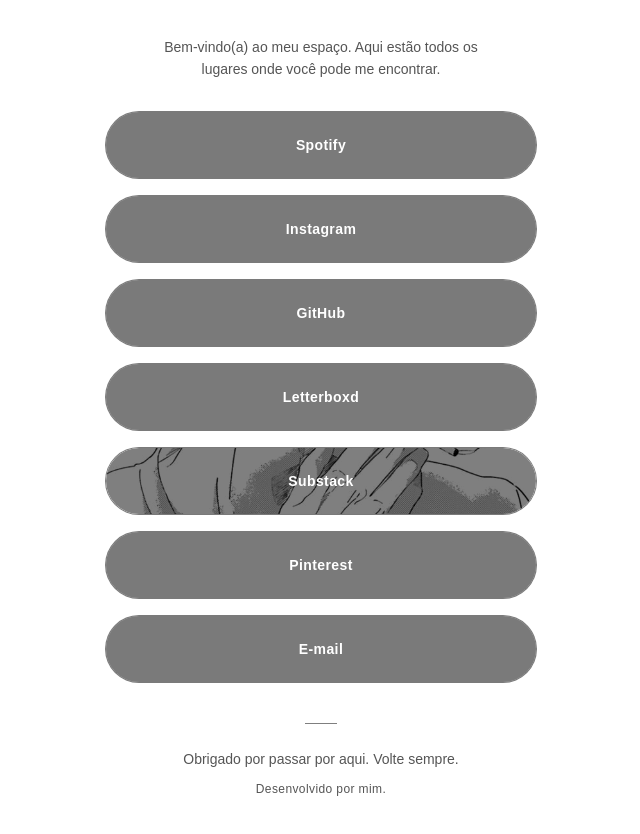
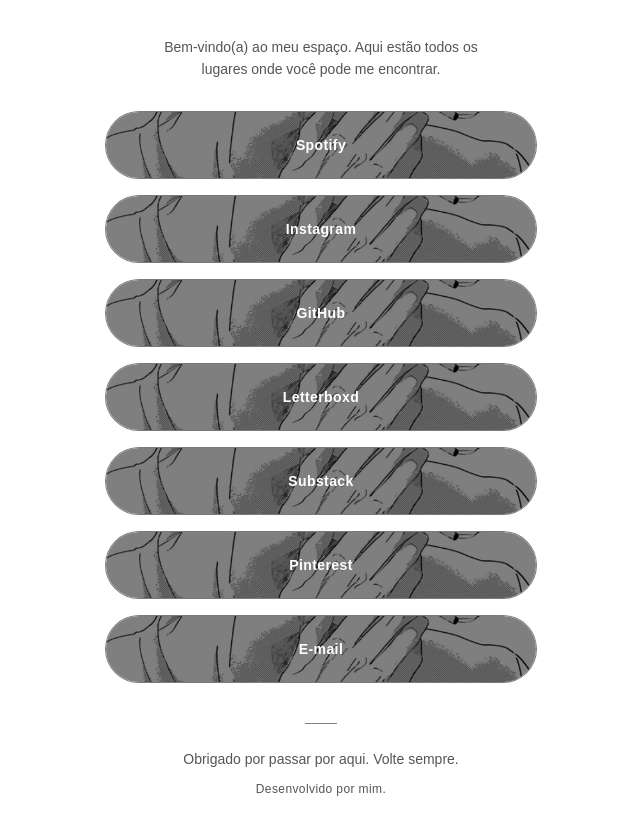
Before and after one commit to guisouzsa/guilinks., a plain HTML site: page index.html in a window 1280 px wide. Shown: the part 642-1476 px from the top of the page, without its empty margins (319-959 px from the left). Drawn offline with Linux system fonts and the light colour scheme.

Commit message:
Fix image references to use the two remaining images

```diff
--- a/index.html
+++ b/index.html
@@ -41,7 +41,6 @@
     padding: 0 0 56px 0;
   }
 
-  /* Banner full-bleed: ocupa toda a largura da tela, de ponta a ponta */
   .banner{
     width:100vw;
     margin-left: calc(-50vw + 50%);
@@ -50,7 +49,7 @@
     position:relative;
     overflow:hidden;
   }
-  .banner svg, .banner img{
+  .banner img{
     width:100%;
     height:100%;
     display:block;
@@ -108,7 +107,7 @@
     filter: grayscale(1) contrast(1.05);
   }
 
-  .link-btn .bg svg, .link-btn .bg img{
+  .link-btn .bg img{
     width:100%;
     height:100%;
     display:block;
@@ -156,8 +155,8 @@
 <div class="page">
 
   <div class="banner">
-    <!-- Imagem principal da capa -->
-    <img src="_ (2).jpeg" alt="Capa principal" onerror="this.style.display='none'">
+    <!-- A imagem com "2" no nome é o header principal. -->
+    <img src="_ (2).jpeg" alt="Capa principal">
   </div>
 
   <div class="content">
@@ -165,43 +164,43 @@
 
     <div class="links">
       <a class="link-btn" href="https://open.spotify.com/user/31lcdibstuckgdnjkhbqtt5m4db4?si=cbocu8tjSQ-8jT0FB49kOQ&utm_source=copy-link" target="_blank" rel="noopener">
-        <span class="bg"><img src="header.jpeg" alt="Spotify" onerror="this.style.display='none'"></span>
+        <span class="bg"><img src="_ (3).jpeg" alt="Spotify"></span>
         <span class="overlay"></span>
         <span class="label">Spotify</span>
       </a>
 
       <a class="link-btn" href="https://www.instagram.com/guilhermesouzsa?stkn=Z2N4dXVlbnJjYXdu" target="_blank" rel="noopener">
-        <span class="bg"><img src="header.jpeg" alt="Instagram" onerror="this.style.display='none'"></span>
+        <span class="bg"><img src="_ (3).jpeg" alt="Instagram"></span>
         <span class="overlay"></span>
         <span class="label">Instagram</span>
       </a>
 
       <a class="link-btn" href="https://github.com/guisouzsa" target="_blank" rel="noopener">
-        <span class="bg"><img src="352336370831420505.jpeg" alt="GitHub" onerror="this.style.display='none'"></span>
+        <span class="bg"><img src="_ (3).jpeg" alt="GitHub"></span>
         <span class="overlay"></span>
         <span class="label">GitHub</span>
       </a>
 
       <a class="link-btn" href="https://boxd.it/efhbH" target="_blank" rel="noopener">
-        <span class="bg"><img src="685321268294287881.jpeg" alt="Letterboxd" onerror="this.style.display='none'"></span>
+        <span class="bg"><img src="_ (3).jpeg" alt="Letterboxd"></span>
         <span class="overlay"></span>
         <span class="label">Letterboxd</span>
       </a>
 
       <a class="link-btn" href="https://substack.com/@guisouzsa" target="_blank" rel="noopener">
-        <span class="bg"><img src="_ (3).jpeg" alt="Substack" onerror="this.style.display='none'"></span>
+        <span class="bg"><img src="_ (3).jpeg" alt="Substack"></span>
         <span class="overlay"></span>
         <span class="label">Substack</span>
       </a>
 
       <a class="link-btn" href="https://pin.it/6A1C50gmG" target="_blank" rel="noopener">
-        <span class="bg"><img src="88209dc5-c104-46ca-8246-26bba45ab803.jpeg" alt="Pinterest" onerror="this.style.display='none'"></span>
+        <span class="bg"><img src="_ (3).jpeg" alt="Pinterest"></span>
         <span class="overlay"></span>
         <span class="label">Pinterest</span>
       </a>
 
       <a class="link-btn" href="mailto:guilhermerodriguessouzsa@gmail.com" target="_blank" rel="noopener">
-        <span class="bg"><img src="428967933239295406.jpeg" alt="E-mail" onerror="this.style.display='none'"></span>
+        <span class="bg"><img src="_ (3).jpeg" alt="E-mail"></span>
         <span class="overlay"></span>
         <span class="label">E-mail</span>
       </a>
```
